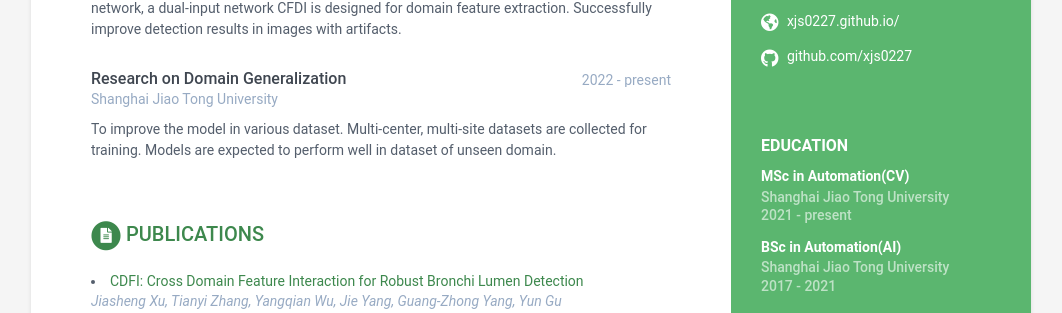
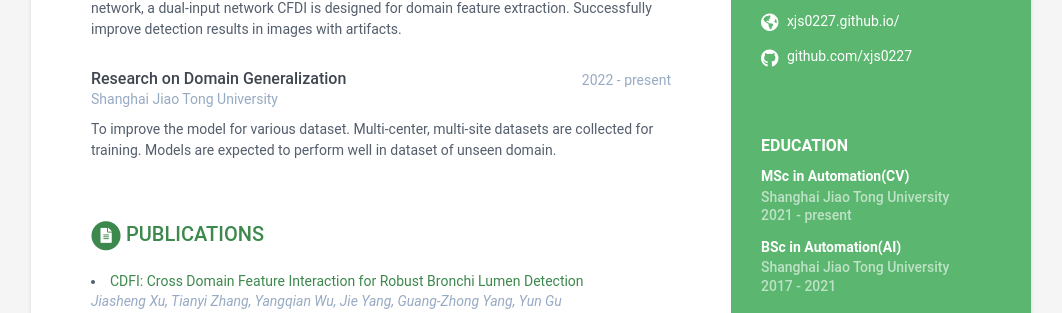
Before and after one commit to longyingsuifeng0227/xjs0227.github.io, a Jekyll site: the page built from index.html, in a window 1280 px wide. Shown: the part 386-699 px from the top of the page, without its empty margins (109-1171 px from the left). Built offline with Jekyll 4.4.1, drawn with Linux system fonts in a browser that asks for light colours.

Commit message:
Update data.yml

```diff
--- a/_data/data.yml
+++ b/_data/data.yml
@@ -82,7 +82,7 @@ experiences:
         time: 2022 - present
         company: Shanghai Jiao Tong University
         details: |
-          To improve the model in various dataset. Multi-center, multi-site
+          To improve the model for various dataset. Multi-center, multi-site
           datasets are collected for training. Models are expected to perform
           well in dataset of unseen domain.
 
```
